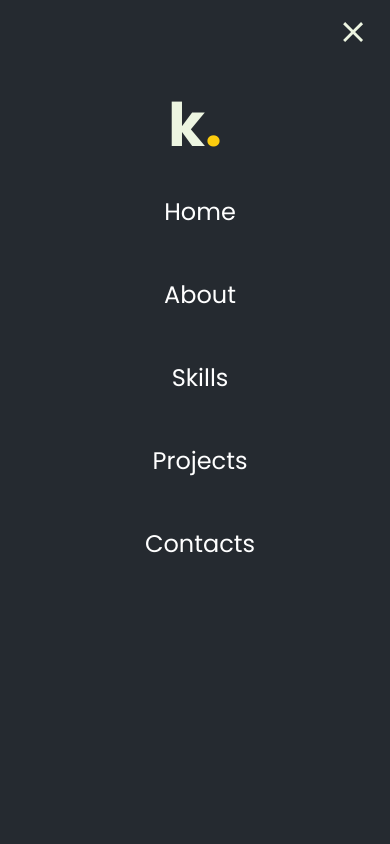
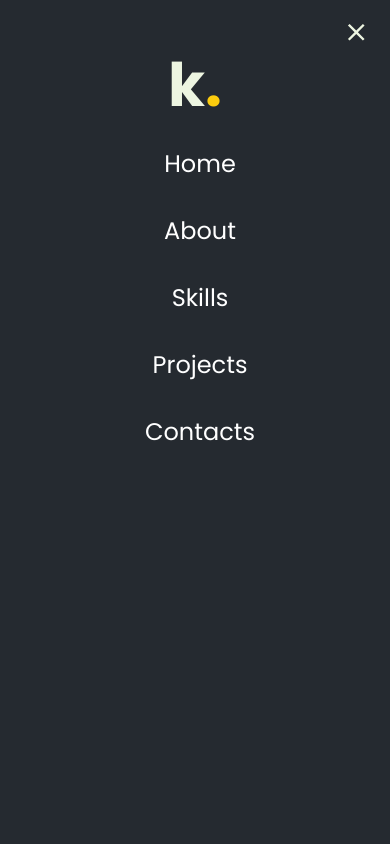
Before and after one commit to khunhour/portfolio, a React (Create React App) app: page / in a window 390 px wide. Shown: the top 844 px of the page. Built offline with nearby package versions, Linux system fonts and the light colour scheme.

Commit message:
make header sticky

```diff
--- a/public/style.css
+++ b/public/style.css
@@ -88,6 +88,7 @@ button:hover,
 
 .mono {
 	font-family: "Roboto Mono", monospace;
+	margin-top: 30px;
 }
 
 span {
--- a/src/Header.css
+++ b/src/Header.css
@@ -21,6 +21,10 @@ header {
 	align-items: center;
 	justify-content: space-between;
 	padding: 10px 30px;
+	position: sticky;
+	top: 0;
+	z-index: 500;
+	background-color: var(--light-bg-color);
 }
 
 header span {
@@ -35,10 +39,7 @@ nav {
 .small-logo {
 	display: none;
 	font-size: 60px;
-}
-
-.active .small-logo {
-	display: block;
+	font-weight: bold;
 }
 
 nav ul {
@@ -64,6 +65,7 @@ nav ul li a:hover {
 }
 
 .menu-btn {
+	font-size: 1.8em;
 	cursor: pointer;
 	align-items: center;
 	justify-content: center;
@@ -80,6 +82,7 @@ nav ul li a:hover {
 	.menu-btn {
 		display: flex;
 	}
+
 	nav ul {
 		position: fixed;
 		height: 100vh;
@@ -90,17 +93,20 @@ nav ul li a:hover {
 		z-index: 100;
 		display: block;
 		text-align: center;
-		padding-top: 80px;
+		padding-top: 40px;
 		transition: all 0.3s ease;
 	}
 
 	nav ul.active {
 		left: 0;
 	}
+	ul.active .small-logo {
+		display: block;
+	}
 
 	nav ul li a {
 		display: inline-block;
-		margin: 18px 0px;
+		margin: 10px 0px;
 		font-size: 24px;
 	}
 }
@@ -118,4 +124,7 @@ nav ul li a:hover {
 	header h1 {
 		font-size: 30px;
 	}
+	.menu-btn {
+		font-size: 1.5em;
+	}
 }
--- a/src/Header.js
+++ b/src/Header.js
@@ -15,9 +15,9 @@ export default function Header() {
 			</h1>
 			<nav>
 				<ul className={className}>
-					<h1 className="small-logo">
+					<div className="small-logo">
 						k<span>.</span>
-					</h1>
+					</div>
 					<li>
 						<a href="#home">Home</a>
 					</li>
@@ -35,11 +35,7 @@ export default function Header() {
 					</li>
 				</ul>
 				<div className="menu-btn" onClick={toggleMenuBtn}>
-					{linksHidden ? (
-						<MdMenu size={"1.8em"} />
-					) : (
-						<MdClose size={"1.8em"} />
-					)}
+					{linksHidden ? <MdMenu /> : <MdClose />}
 				</div>
 			</nav>
 		</header>
```
